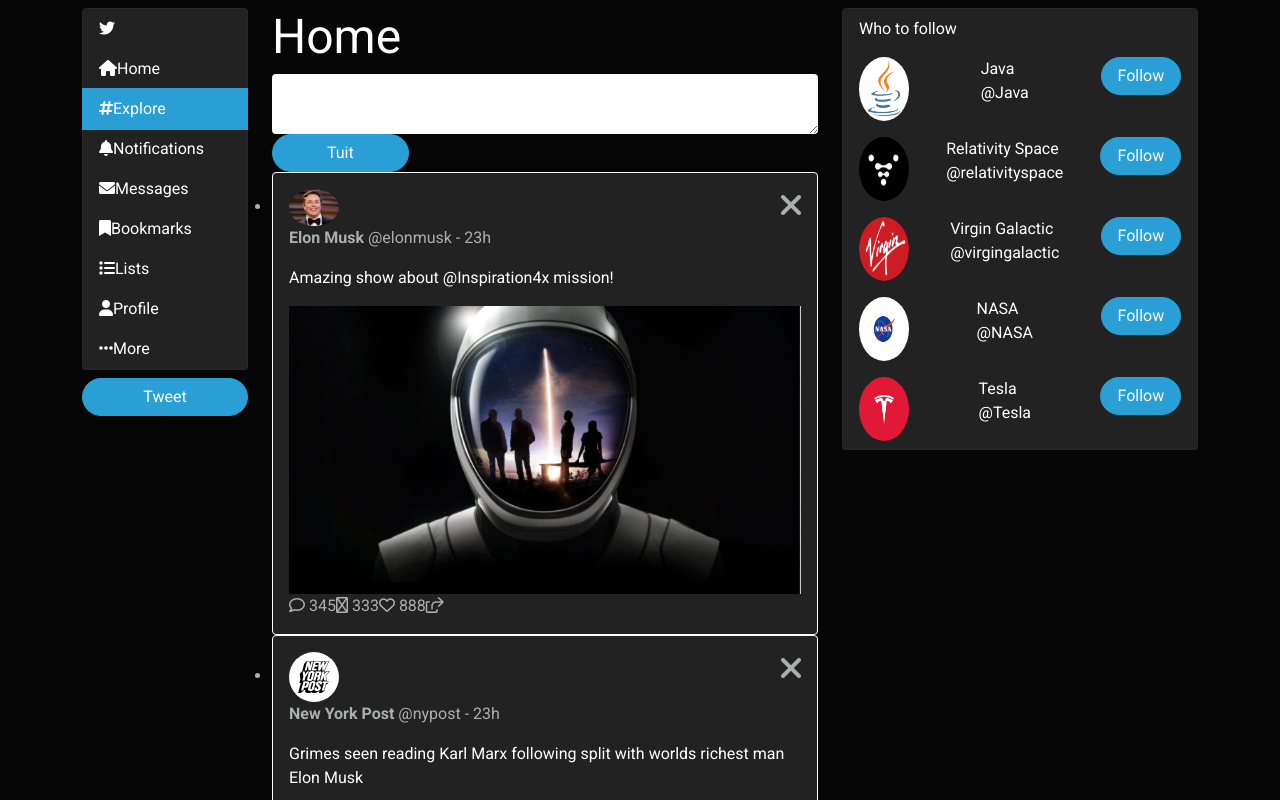
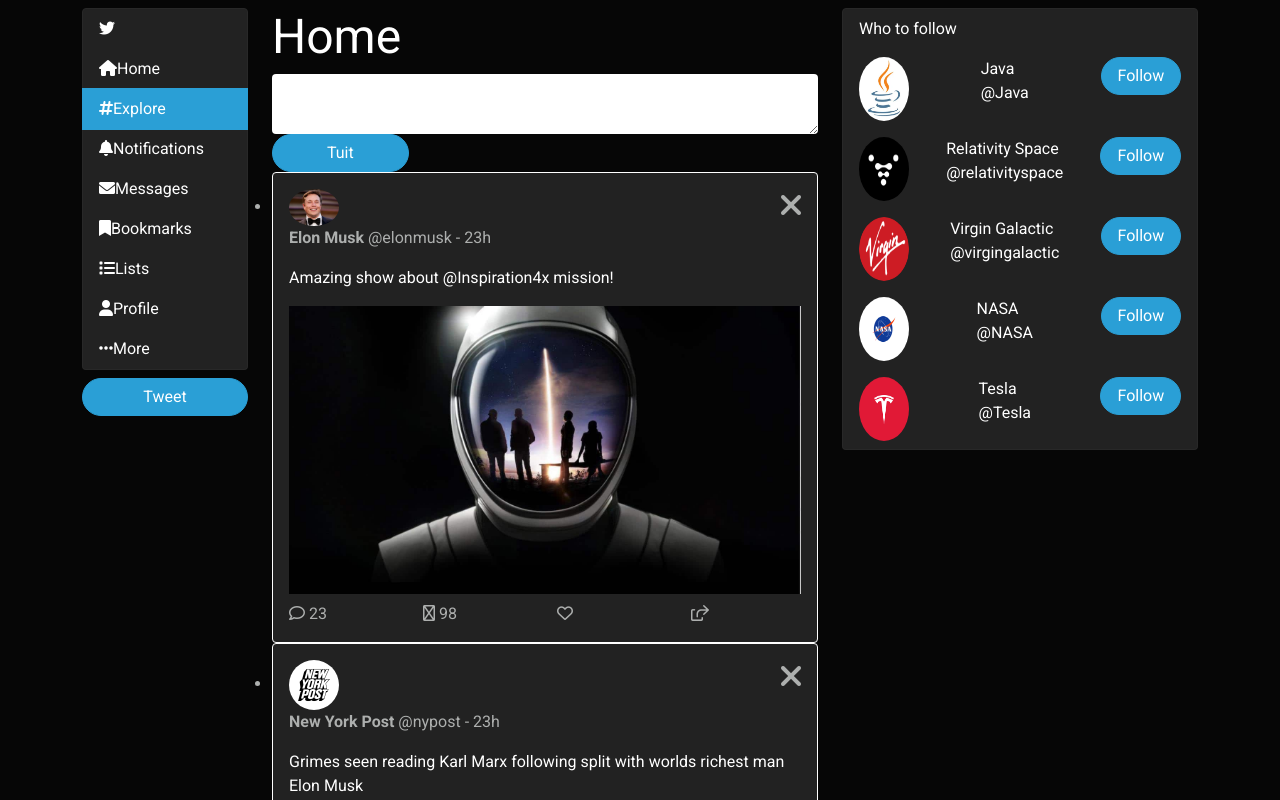
Before and after one commit to lizdonovan/web-dev, a React (Create React App) app: page /tuiter in a window 1280 px wide. Shown: the top 800 px of the page. Built offline with nearby package versions, Linux system fonts and the light colour scheme.

Commit message:
space out icons for tweet stats

```diff
--- a/src/components/tuiter/data/tuits.json
+++ b/src/components/tuiter/data/tuits.json
@@ -5,7 +5,8 @@
     "handle": "elonmusk",
     "time": "23h",
     "tuit": "Amazing show about @Inspiration4x mission!",
-    "image": "../../images/mission.jpg"
+    "image": "../../images/mission.jpg",
+    "likes": "98"
   },
   {
     "avatarIcon": "/images/nypost.jpg",
@@ -13,6 +14,7 @@
     "handle": "nypost",
     "time": "23h",
     "tuit": "Grimes seen reading Karl Marx following split with worlds richest man Elon Musk",
-    "image": "/images/grimes.jpg"
+    "image": "/images/grimes.jpg",
+    "likes": "33"
   }
 ]
--- a/src/components/tuiter/tuit-list/tuit-list-item.js
+++ b/src/components/tuiter/tuit-list/tuit-list-item.js
@@ -1,4 +1,5 @@
 import React from "react";
+import TuitStats from "../tuit-stats";
 import {useDispatch} from "react-redux";
 
 const TuitListItem = ({tuit}) => {
@@ -23,13 +24,8 @@ const TuitListItem = ({tuit}) => {
                         </p>
                         <img src={tuit.image} alt="tuit image" width="50" className="w-100"/>
 
-                        <div className="justify-content-between">
-                            <i className="fa-regular fa-comment"/> 345
-                            <i className="fa-regular fa-retweet"/> 333
-                            <i className="fa-regular fa-heart"/> 888
-                            <i className="fa-regular fa-share-from-square"/>
+                        <TuitStats tuit={tuit}/>
 
-                        </div>
                     </div>
                 </div>
             </li>
--- a/src/components/tuiter/tuit-stats/index.js
+++ b/src/components/tuiter/tuit-stats/index.js
@@ -9,15 +9,19 @@ const TuitStats = ({tuit}) => {
 
     return (
         <>
-            <span>
+            <div className="row mt-2">
+                <span className="col">
                     <i className="far fa-comment me-1"/>
+                    23
                 </span>
 
-            <span>
+                <span className="col">
                     <i className="far fa-retweet me-1"/>
+                    98
                 </span>
 
-            <span onClick={likeTuit}>
+                <span onClick={likeTuit}
+                      className="col">
                 {
                 tuit.liked &&
                 <i className="fas fa-heart me-1"
@@ -30,9 +34,10 @@ const TuitStats = ({tuit}) => {
                     {tuit.stats && tuit.stats.likes}
             </span>
 
-            <span>
+                <span className="col">
                     <i className="far fa-share-from-square me-1"/>
                 </span>
+            </div>
         </>
 
     ); }
```
Lines whose indentation alone changed are shown as unchanged.
